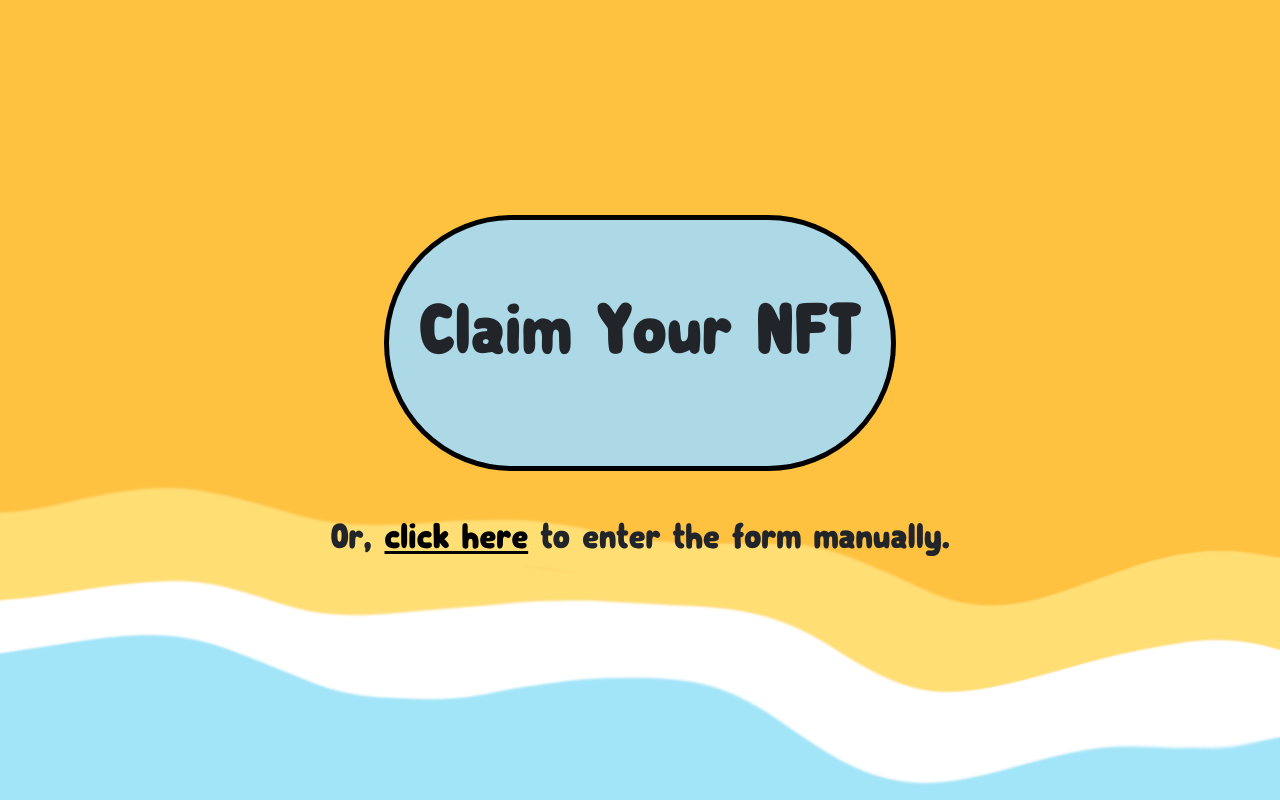
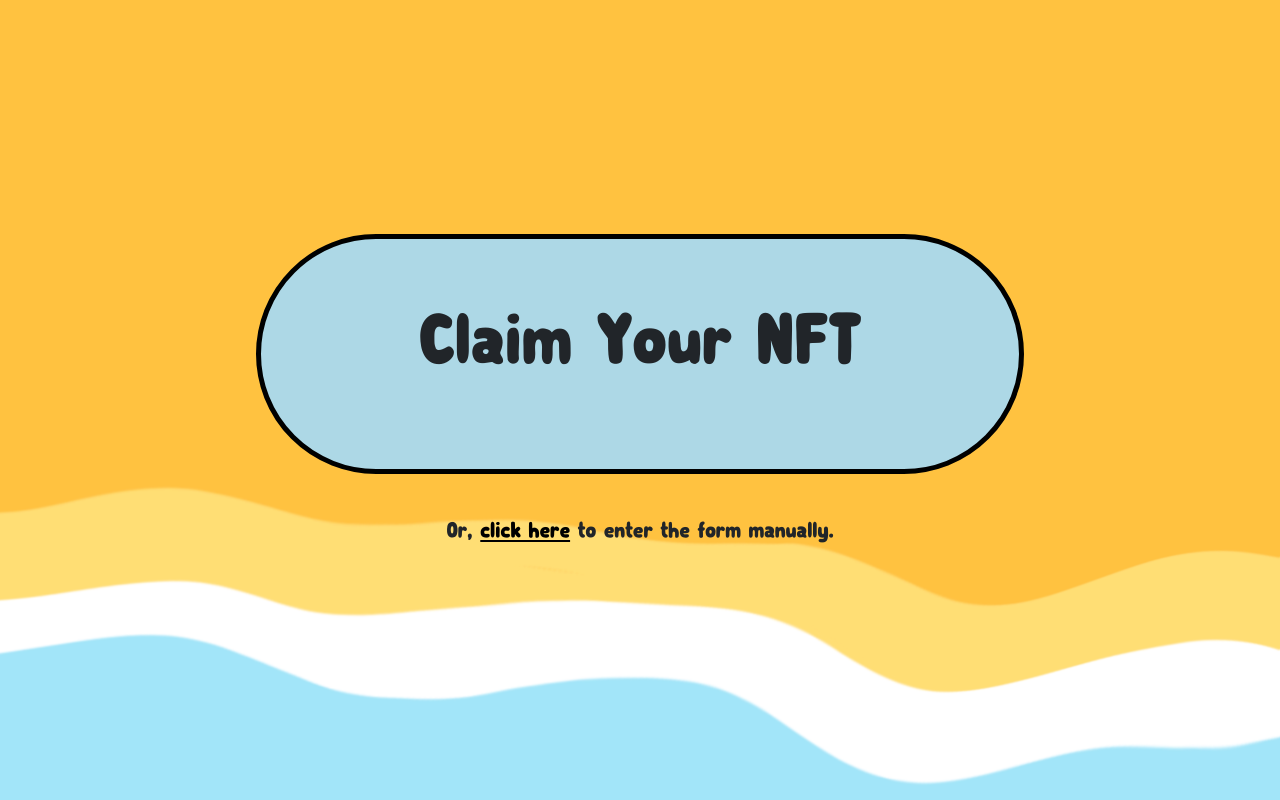
Before and after one commit to TylerSmith0/sots-vzn, a Django app: page /capeclasp in a window 1280 px wide. Run offline with Django 4.2, Linux system fonts and the light colour scheme; some libraries are stand-ins or nearby versions.

Commit message:
minor style adjustments

```diff
--- a/static/pages/cc.css
+++ b/static/pages/cc.css
@@ -7,7 +7,7 @@ p, input, label{
     font-family: "Subscribe";
 }
 .text{
-    font-size: 3vw;
+    font-size: 3vh;
 
 }
 #main-body{
@@ -26,8 +26,8 @@ p, input, label{
     display: flex;
     justify-content: center;
     align-items: center;
-    width: 40vw;
-    height: 20vw;
+    width: 60vw;
+    height: 30vh;
     border-width: 5px;
     border-style: solid;
     border-color: black;
```
